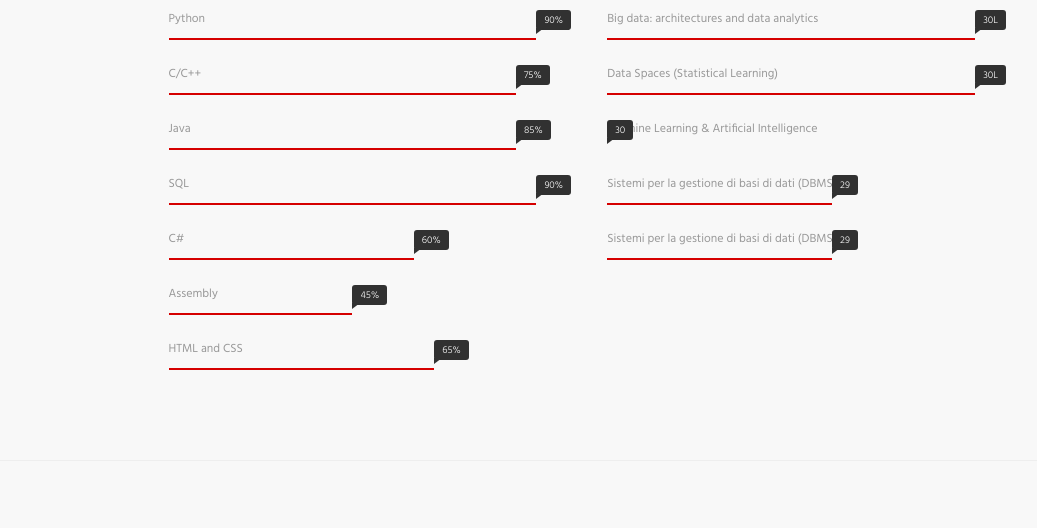
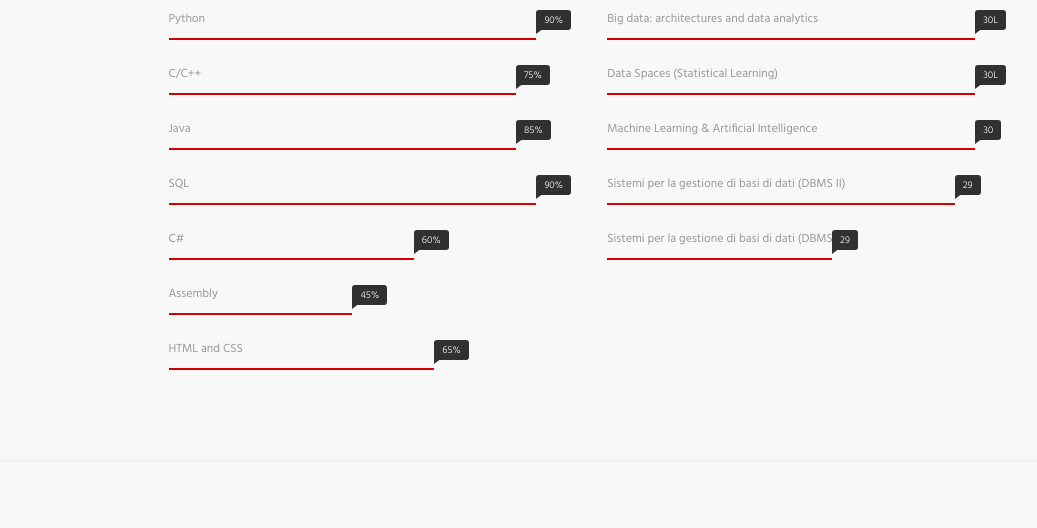
Before and after one commit to Pdipedro25/pdipedro25.github.io, a plain HTML site: page curriculum.html in a window 1280 px wide. Shown: the part 1005-1533 px from the top of the page, without its empty margins (194-1231 px from the left). Drawn offline with Linux system fonts and the light colour scheme.

Commit message:
Update curriculum.html

```diff
--- a/curriculum.html
+++ b/curriculum.html
@@ -366,7 +366,7 @@
 
                                 <div class="progress">
                                     <div class="progress-bar" role="progressbar" aria-valuenow="90" aria-valuemin="0"
-                                         aria-valuemax="100" style="width: 30;"><span
+                                         aria-valuemax="100" style="width: 90%"><span
                                             class="progress-percent"> 30</span>
                                     </div>
                                 </div>
@@ -378,8 +378,8 @@
                                 <span class="progress-title">Sistemi per la gestione di basi di dati (DBMS II)</span>
 
                                 <div class="progress">
-                                    <div class="progress-bar" role="progressbar" aria-valuenow="55" aria-valuemin="0"
-                                         aria-valuemax="100" style="width: 55%;"><span
+                                    <div class="progress-bar" role="progressbar" aria-valuenow="85" aria-valuemin="0"
+                                         aria-valuemax="100" style="width: 85%;"><span
                                             class="progress-percent"> 29</span>
                                     </div>
                                 </div>
```
